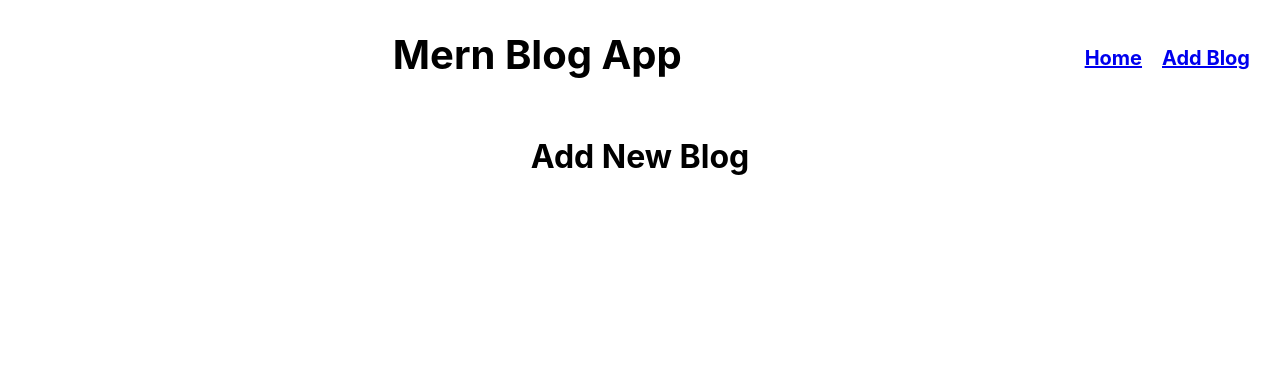
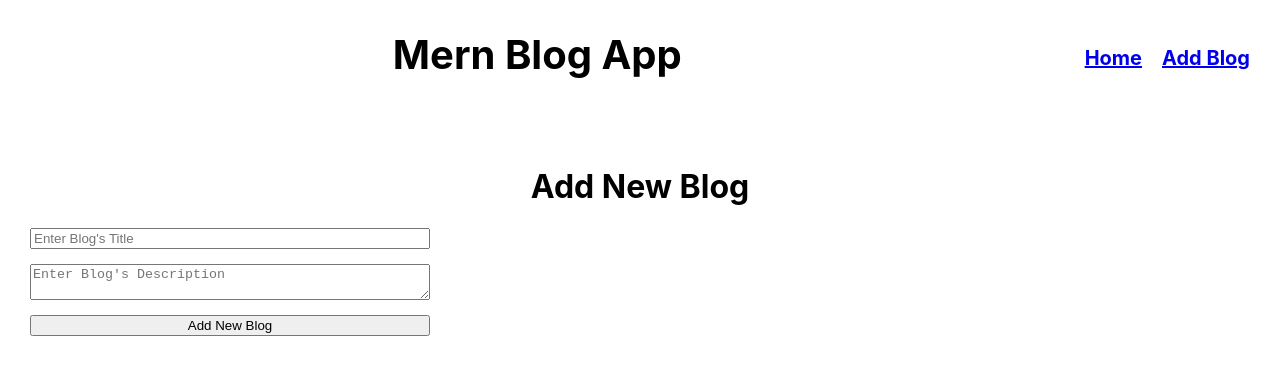
Before and after one commit to tetyanago2023/react-mern_stack_blog_app, a React (Create React App) app in the folder client/: page /add-blog in a window 1280 px wide. Shown: the top 374 px of the page. Built offline with nearby package versions, Linux system fonts and the light colour scheme.

Commit message:
blog-controller was adjusted, clean up

```diff
--- a/client/package.json
+++ b/client/package.json
@@ -6,6 +6,7 @@
     "@testing-library/jest-dom": "^5.17.0",
     "@testing-library/react": "^13.4.0",
     "@testing-library/user-event": "^13.5.0",
+    "axios": "^1.6.8",
     "react": "^18.2.0",
     "react-dom": "^18.2.0",
     "react-icons": "^5.0.1",
--- a/client/src/context/index.jsx
+++ b/client/src/context/index.jsx
@@ -3,10 +3,10 @@ import {createContext, useState} from "react";
 export const GlobalContext = createContext(null);
 
 export default function GlobalState({ children }) {
-    // const [formData, setFormData] = useState({
-    //     title: "",
-    //     description: "",
-    // });
+    const [formData, setFormData] = useState({
+        title: "",
+        description: "",
+    });
 
-    return<GlobalContext.Provider value={{}}>{children}</GlobalContext.Provider>;
+    return<GlobalContext.Provider value={{ formData, setFormData }}>{ children }</GlobalContext.Provider>;
 };
--- a/client/src/pages/add-blog/index.jsx
+++ b/client/src/pages/add-blog/index.jsx
@@ -1,9 +1,46 @@
-import React from 'react';
+import classes from "./styles.module.css";
+import {useContext} from "react";
+import {GlobalContext} from "../../context";
+import axios from "axios";
 
 const AddNewBlog = () => {
+    const {formData, setFormData} = useContext(GlobalContext);
+
+    const handleSaveBlogToDatabase = async () => {
+        const response = await axios.post("http://localhost:3000/api/blogs/add", {
+            title: formData.title,
+                description: formData.description
+            });
+
+        const result = response.data;
+        console.log(result);
+    }
+
     return (
-        <div>
+        <div className={classes.wrapper}>
             <h1>Add New Blog</h1>
+            <div className={classes.formWrapper}>
+                <input
+                    name="title"
+                    placeholder="Enter Blog's Title"
+                    id="title"
+                    type = "text"
+                    value={formData.title}
+                    onChange={(e) => setFormData({
+                        ...formData,
+                        title: e.target.value})}
+                />
+                <textarea
+                    name="description"
+                    placeholder="Enter Blog's Description"
+                    id="description"
+                    value={formData.description}
+                    onChange={(e) => setFormData({
+                        ...formData,
+                        description: e.target.value})}
+                />
+                <button onClick={handleSaveBlogToDatabase}>Add New Blog</button>
+            </div>
         </div>
     );
 };
```
Also changed, not shown: 2 other files (tests, documents, lock files or other folders).
